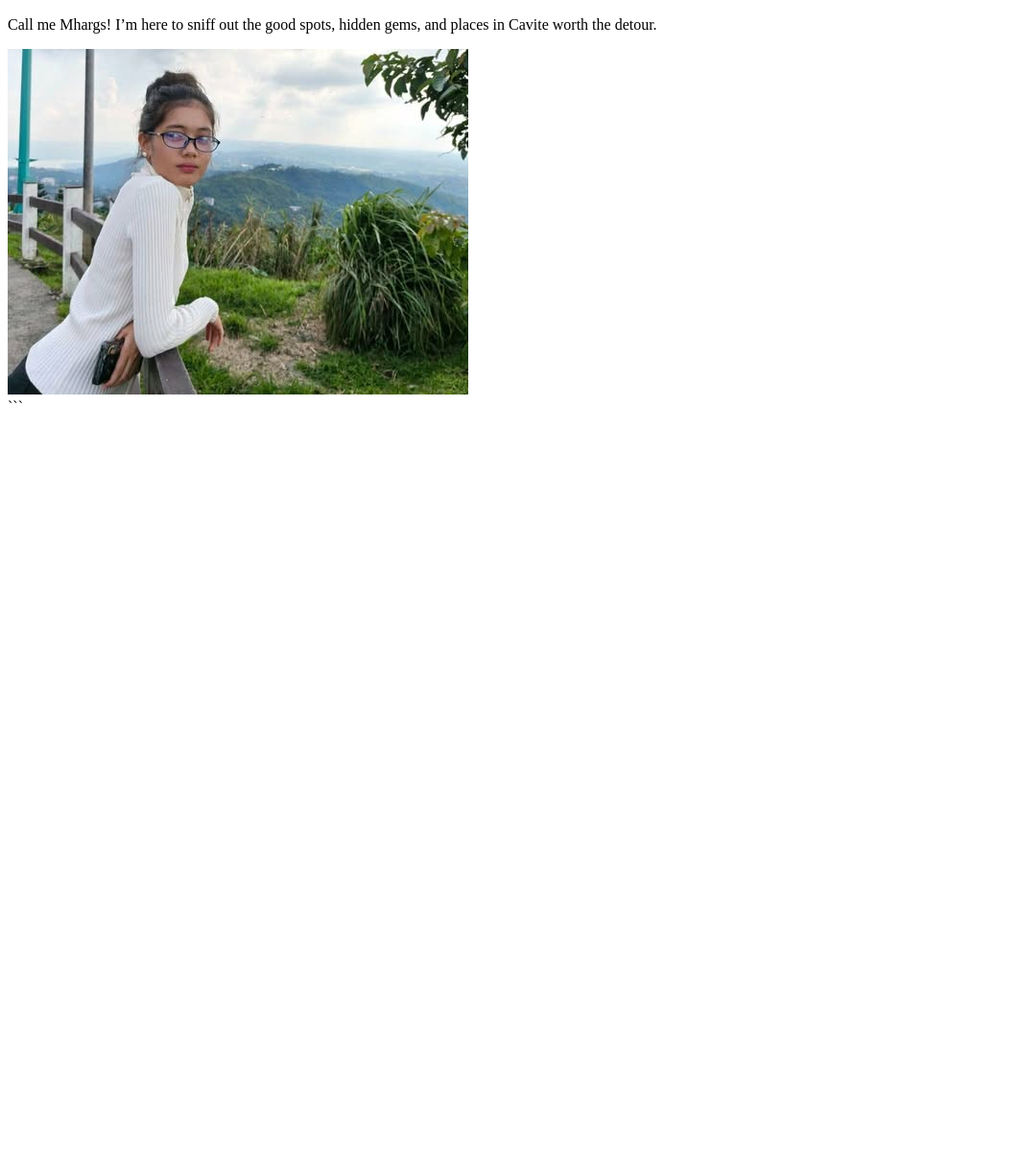
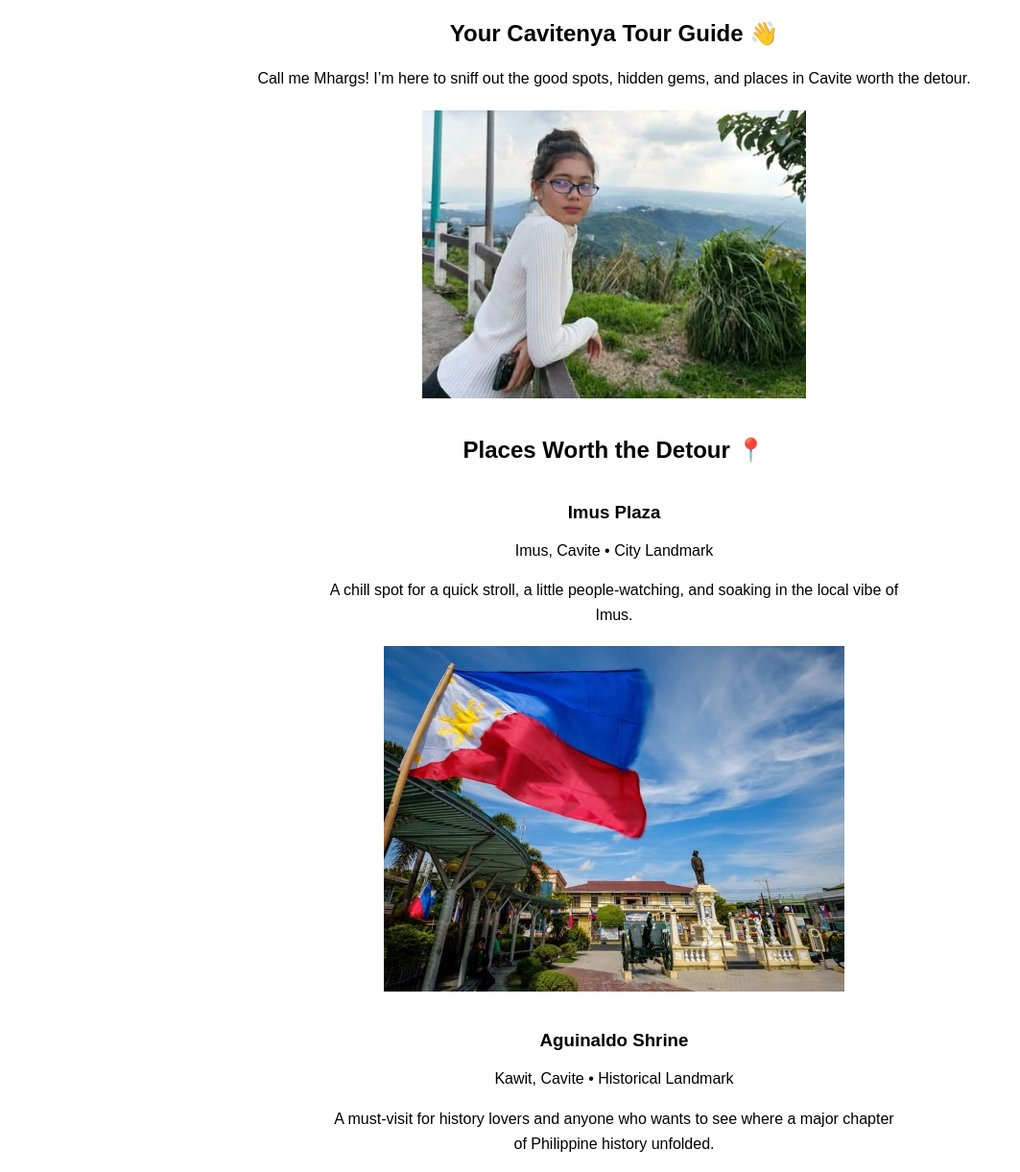
Before and after one commit to mhargaret-villegas/cavite-escapes, a plain HTML site: page index.html in a window 1280 px wide. Shown: the part 149-1370 px from the top of the page at 96% size, without its empty margins (0-1063 px from the left). Before the commit the page ends 800 px from the top, so only its background shows below. Drawn offline with Linux system fonts and the light colour scheme.

Commit message:
Add recommended Cavite places

````diff
--- a/index.html
+++ b/index.html
@@ -1,7 +1,58 @@
 <!DOCTYPE html>
 <html>
 <head>
-    <title>Cavite Spot </title>
+    <title>Cavite Spot</title>
+
+    <style>
+        body {
+            font-family: Arial, sans-serif;
+            text-align: center;
+            max-width: 900px;
+            margin: 0 auto;
+            padding: 30px;
+        }
+
+        h1 {
+            margin-bottom: 10px;
+        }
+
+        section {
+            margin-bottom: 40px;
+        }
+
+        section img {
+            width: 400px;
+            height: 300px;
+            object-fit: contain;
+            display: block;
+            margin: 20px auto;
+        }
+
+        article {
+            margin: 40px auto;
+            max-width: 600px;
+        }
+
+        article img {
+            width: 480px;
+            height: 360px;
+            object-fit: contain;
+            display: block;
+            margin: 20px auto;
+        }
+
+        h2 {
+            margin-top: 40px;
+        }
+
+        h3 {
+            margin-bottom: 8px;
+        }
+
+        p {
+            line-height: 1.6;
+        }
+    </style>
 </head>
 
 <body>
@@ -18,9 +69,40 @@
             and places in Cavite worth the detour.
         </p>
 
-        <img src="mhargs.jpg" alt="Mhargs, your local spot scout">
+        <img src="images/mhargs.jpg" alt="Mhargs, your local spot scout">
     </section>
+
+    <h2>Places Worth the Detour 📍</h2>
+
+    <article>
+        <h3>Imus Plaza</h3>
+        <p>Imus, Cavite • City Landmark</p>
+        <p>
+            A chill spot for a quick stroll, a little people-watching,
+            and soaking in the local vibe of Imus.
+        </p>
+        <img src="images/imus-plaza.jpeg" alt="Imus Plaza in Imus, Cavite">
+    </article>
+
+    <article>
+        <h3>Aguinaldo Shrine</h3>
+        <p>Kawit, Cavite • Historical Landmark</p>
+        <p>
+            A must-visit for history lovers and anyone who wants to see
+            where a major chapter of Philippine history unfolded.
+        </p>
+        <img src="images/aguinaldo-shrine.jpeg" alt="Aguinaldo Shrine in Kawit, Cavite">
+    </article>
+
+    <article>
+        <h3>People's Park in the Sky</h3>
+        <p>Tagaytay, Cavite • Scenic Spot</p>
+        <p>
+            When you need a break from the usual, head uphill for cool air,
+            mountain views, and a little escape above the city.
+        </p>
+        <img src="images/peoples-park.jpeg" alt="People's Park in the Sky overlooking the surrounding landscape">
+    </article>
 
 </body>
 </html>
-```
````
Also changed, not shown: images/aguinaldo-shrine.jpeg (added), images/imus-plaza.jpeg (added), images/mhargs.jpg (renamed from mhargs.jpg), images/peoples-park.jpeg (added).
